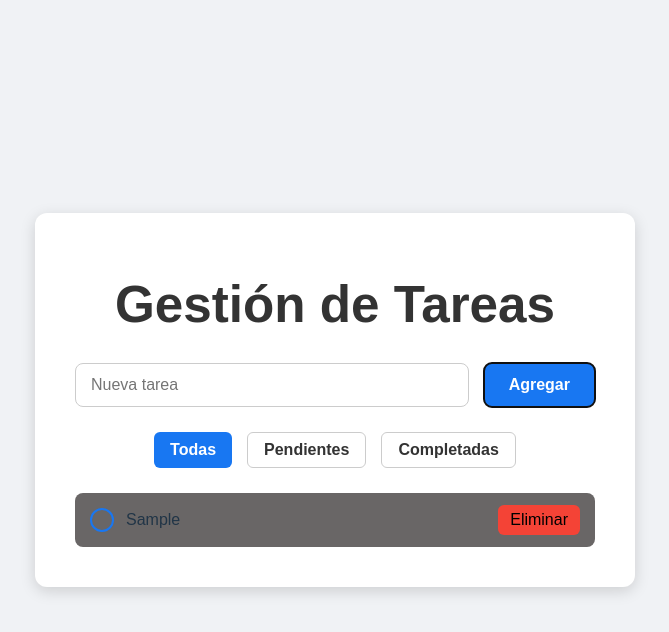
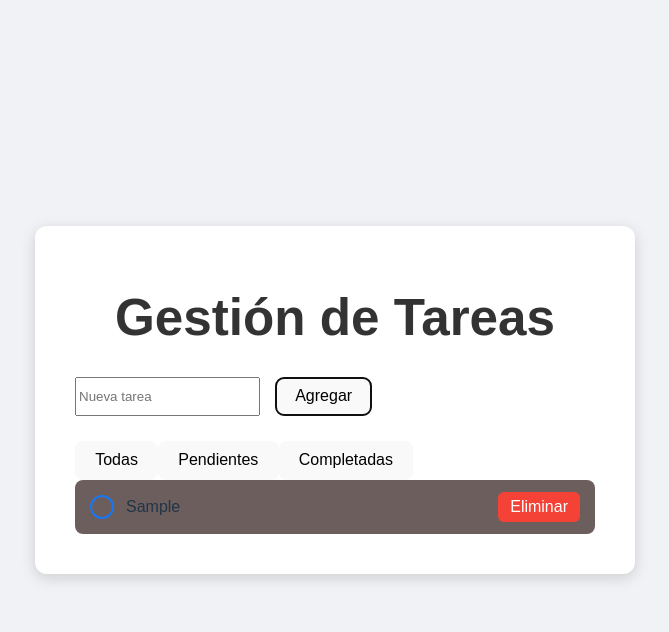
Before and after one commit to allanperez08/ProgramacionWeb, a React (Vite) app: page / in a window 1280 px wide. Both pictures are taken after typing "Sample" into the empty fields and a click on the button "Agregar". Shown: the top 632 px of the page, without its empty margins (345-1014 px from the left). Built offline with nearby package versions, Linux system fonts and the light colour scheme.

Commit message:
i started the layouts

```diff
--- a/src/App.css
+++ b/src/App.css
@@ -30,122 +30,3 @@ h1 {
   gap: 15px;
   margin-bottom: 25px;
 }
-
-.task-input input {
-  flex: 1;
-  padding: 12px 15px;
-  border-radius: 8px;
-  border: 1px solid #ccc;
-  font-size: 1rem;
-  outline: none;
-  transition: border-color 0.2s;
-}
-
-.task-input input:focus {
-  border-color: #1877f2;
-}
-
-.task-input button {
-  padding: 12px 25px;
-  border: none;
-  background-color: #1877f2;
-  color: white;
-  border-radius: 8px;
-  cursor: pointer;
-  font-size: 1rem;
-  font-weight: bold;
-  transition: background-color 0.2s;
-}
-
-.task-input button:hover {
-  background-color: #165cdb;
-}
-
-.filters {
-  display: flex;
-  justify-content: center;
-  gap: 15px;
-  margin-bottom: 25px;
-}
-
-.filters button {
-  padding: 8px 16px;
-  border-radius: 6px;
-  border: 1px solid #ccc;
-  cursor: pointer;
-  transition: all 0.2s;
-  background-color: #fff;
-  color: #333;
-  font-weight: bold;
-}
-
-.filters button.active {
-  background-color: #1877f2;
-  color: white;
-  border: none;
-}
-
-.filters button:hover:not(.active) {
-  background-color: #e4e6eb;
-}
-
-.task-list .task {
-  display: flex;
-  align-items: center;
-  justify-content: space-between;
-  padding: 12px 15px;
-  margin-bottom: 10px;
-  border-radius: 8px;
-  background-color: #696666;
-  transition: background-color 0.2s;
-}
-
-.task-list .task span {
-  flex: 1;
-  margin-left: 12px;
-  cursor: pointer;
-}
-
-.task-list .task.completed span {
-  text-decoration: line-through;
-  color: gray;
-}
-
-/* Círculo de completado */
-.task-list .task .circle {
-  width: 20px;
-  height: 20px;
-  border: 2px solid #1877f2;
-  border-radius: 50%;
-  display: inline-block;
-  cursor: pointer;
-  position: relative;
-  flex-shrink: 0;
-}
-
-.task-list .task.completed .circle {
-  background-color: #1877f2;
-}
-
-.task-list .task.completed .circle::after {
-  content: "✔";
-  color: rgb(0, 0, 0);
-  position: absolute;
-  top: -2px;
-  left: 2px;
-  font-size: 14px;
-}
-
-.task-list .task button {
-  background-color: #f44336;
-  color: rgb(0, 0, 0);
-  border: none;
-  padding: 6px 12px;
-  border-radius: 6px;
-  cursor: pointer;
-  transition: background-color 0.2s;
-}
-
-.task-list .task button:hover {
-  background-color: #d32f2f;
-}
```
